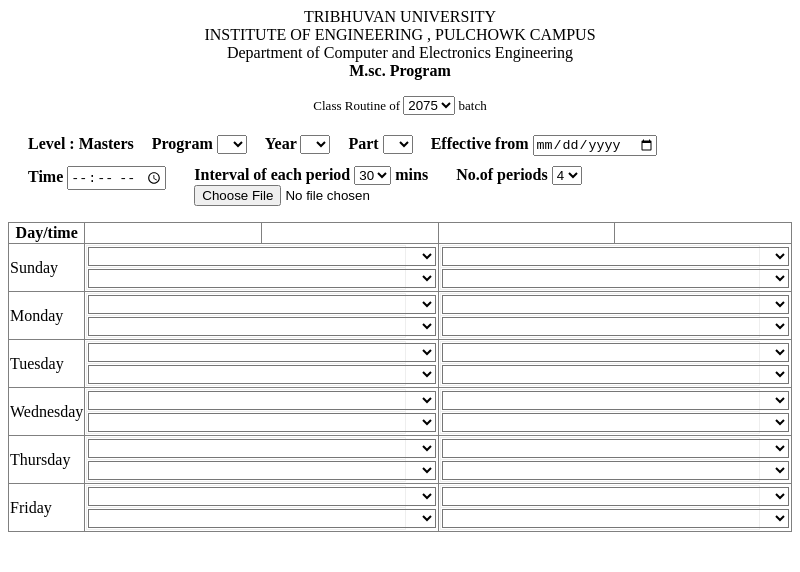
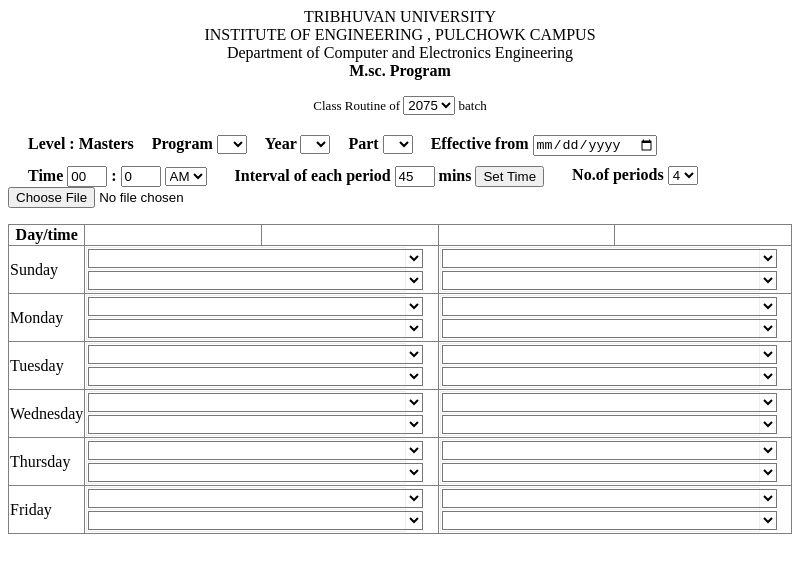
Before and after one commit to CRLannister/MSC_Routine_Management_system, an Electron app: page app/index.html in a window 800 px wide. Drawn offline with Linux system fonts and the light colour scheme; no server answers.

Commit message:
code for setting up time

```diff
--- a/app/index.html
+++ b/app/index.html
@@ -8,7 +8,7 @@
   <!--nav-->
     <!--div  class="nav-wrapper"-->
             <!--a class="brand-logo center"-->
-<!--                     <h5 align='center' 'style:color=black'>TRIBHUVAN UNIVERSITY</h5>
+                    <!-- <h5 align='center' 'style:color=black'>TRIBHUVAN UNIVERSITY</h5>
                     <h5 align='center'>INSTITUTE OF ENGINEERING, PULCHOWK</h5>
                     <h6 align='center'>Department of Electronics and Computer Engineering</h6>
                     <h6 align='center'><b>M.Sc. Computer Systems and Knowledge Engineering</b></h6>
@@ -18,7 +18,7 @@
 
     <!--/div-->
   <!--/nav-->
-<div>
+  <div>
     <div align="center">
        TRIBHUVAN UNIVERSITY<br>INSTITUTE OF ENGINEERING , PULCHOWK CAMPUS<br>Department of Computer and Electronics Engineering<br>
        <b>M.sc. Program</b>
@@ -74,15 +74,27 @@
         <b>
 
     <div class="time">Time
-        <input type="time" id="select_time">
+        <!-- <input type="time" id="select_time"> -->
+        <input type="number" id="select_firsttime" min="1" max="12" value=00>
+        :
+        <input type="number" id="select_secondtime" min="0" max="59" value=0>
+        <select id="select_timeperiod">
+            <option>AM</option>
+            <option>PM</option>
+        </select>
+
     </div>
+
     <div class="_interval">Interval of each period
-        <select id="select_interval">
-            <option>30</option>
-            <option>45</option>
-            <option>50</option>
-        </select>
+        <!-- <select id="select_interval" onchange="func1()">
+            <option >30</option>
+            <option >45</option>
+            <option value=50>50</option>
+        </select> -->
+        <input type="number" id="select_interval"
+       min="10" max="60" value=45>
         mins
+        <button class="btn_settime" onclick="myFunction_settime()">Set Time</button>
     </div>
     <div class="_periods">No.of periods
         <select id="select_periods">
@@ -96,8 +108,6 @@
 
 
 
-
-
   <input type="file" id="dirOpen" webkitdirectory />
   <ul></ul>
 
@@ -106,19 +116,26 @@
     <script>
   	  const electron = require('electron');
       const {ipcRenderer} = electron;
-	var batch = document.getElementById("select_batch").value;
+
+      var batch = document.getElementById("select_batch").value;
       var program=document.getElementById("select_program").value;
       var year=document.getElementById("select_year").value;
       var part=document.getElementById("select_part").value;
-      var interval=document.getElementById("select_interval").value;
-      var periods=document.getElementById("select_periods").value;
-      var time=document.getElementById("select_time").value;
+
+      var e=document.getElementById("select_periods");
+
       var date=document.getElementById("select_date").value;
-	  var isfirst=0;
+    var isfirst=0;
     var first=0;
     var frst=0;
+    var storez;
     var arr=["sub1","sub2","sub3","sub4","sub5","sub6"];
         var days=["Sunday","Monday","Tuesday","Wednesday","Thursday","Friday"];
+        var demoo=["demo0","demo1","demo2","demo3","demo4"];
+//         e.onchange = function() {
+//     var strUser = e.options[e.selectedIndex].value;
+
+// }
         document.write('<table border=1 class="top_table">');
 
         document.write('<tr>');
@@ -128,7 +145,31 @@
             isfirst=1;
            }
            else{
-            document.write('<th> </th>');
+
+            document.write('<th width="25%">');
+
+                if(k==1){
+            document.write('<p id="demo1"></p>');
+
+                }
+                else if(k==2){
+                    document.write('<p id="demo2"></p>');
+
+                }
+                else if(k==3){
+                    document.write('<p id="demo3"></p>');
+
+                }
+                else if(k==4){
+                    document.write('<p id="demo4"></p>');
+
+                }
+
+
+
+
+            document.write('</th>');
+
            }
 
         }
@@ -154,8 +195,8 @@
                                      if (frst==0){
                         document.write('<tr>');
                         document.write('<td>');
-                            document.write('<select style="width: 110%" class="select_subject"  >');
-                                document.write('<option>'+""+'</option>');
+                            document.write('<select style="width: 106%" class="select_subject"  >');
+                                document.write('<option></option>');
                                 document.write('<option>'+"sub1"+'</option>');
                                 document.write('<option>'+"sub2"+'</option>');
                                 document.write('<option>'+"sub3"+'</option>');
@@ -177,7 +218,7 @@
                                      else{
                                         document.write('<tr>');
                         document.write('<td width="50%">');
-                            document.write('<select style="width: 110%" id="select_teacher">');
+                            document.write('<select style="width: 106%" id="select_teacher">');
                                 document.write('<option>'+""+'</option>');
                                document.write('<option>'+"teacher1"+'</option>');
                                document.write('<option>'+"teacher2"+'</option>');
@@ -213,21 +254,53 @@
 
         document.write('</table>');
 
+        function myFunction_settime(){
+            var first_time=document.getElementById("select_firsttime").value;
+              var second_time=document.getElementById("select_secondtime").value;
+              var interval=document.getElementById("select_interval").value;
+              var time_period=document.getElementById("select_timeperiod").value;
+              if(interval==NaN){
+                  interval=0;
+              }
 
-//         var select=document.getElementById("select_subject");
+              if(second_time<10){
+                  second_time="0"+second_time;
+              }
+
+             for(var i=1;i<=4;i++){
 
 
-//         for(var i=0;i<arr.length;i++){
-//             var option=document.createElement("OPTION"),
-//             txt=document.createTextNode(arr[i]);
-//             option.appendChild(txt);
-//             option.setAttribute("value",arr[i]);
-//             select.insertBefore(option,select.lastChild);
+              var new_time=parseInt(second_time)+parseInt(interval);
+              if(new_time>59){
+                  var subb=new_time-60;
 
 
 
-// }
+                  if(first_time<12){
+                      storez=first_time;
+                      first_time++;
 
+                  }
+                  else{
+                    storez=first_time;
+                    first_time=1;
+                  }
+                  if(subb<10 && subb>=0){
+
+                    subb="0"+subb;
+
+
+                }
+                document.getElementById("demo"+i).innerHTML = storez+":"+second_time+"-"+first_time+":"+subb+" "+time_period;
+                second_time=subb;
+            }
+            else{
+                document.getElementById("demo"+i).innerHTML = first_time+":"+second_time+"-"+first_time+":"+new_time+" "+time_period;
+                second_time=new_time;
+
+            }
+             }
+            }
 
       ipcRenderer.on('dir:open', (event, arg) => {
         document.getElementById('dirOpen').click(function(){
```
